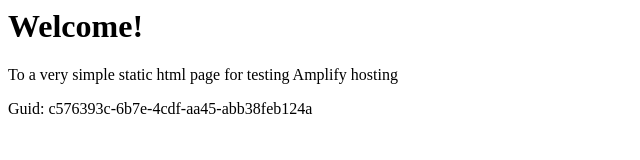
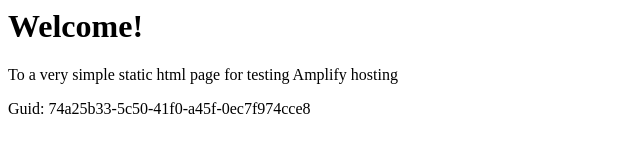
Before and after one commit to aws-aemilia-iad/Github-PR-Commit-Integration-Test-DoNotTouch-GitHubWebhookPushCanaryTest-v1-preprod-us-east-1, a website: page src/index.html in a window 1280 px wide. Shown: the full height of the page, 0-640 px from the left. Drawn offline with Linux system fonts and the light colour scheme.

Commit message:
commit from integ tests

```diff
--- a/src/index.html
+++ b/src/index.html
@@ -12,6 +12,6 @@
 <body>
     <h1>Welcome!</h1>
     <p>To a very simple static html page for testing Amplify hosting</p>
-    <p>Guid: c576393c-6b7e-4cdf-aa45-abb38feb124a</p></body>
+    <p>Guid: 74a25b33-5c50-41f0-a45f-0ec7f974cce8</p></body>
 
 </html>
```
